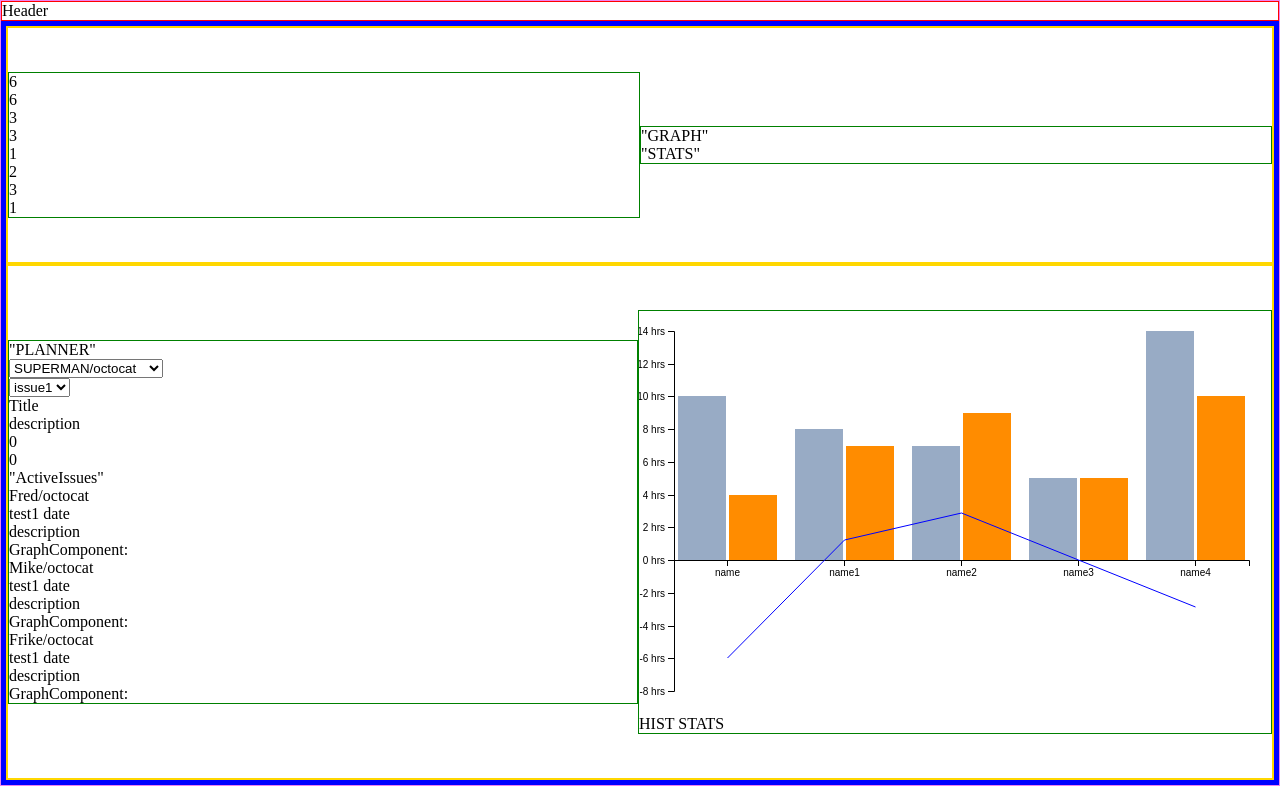
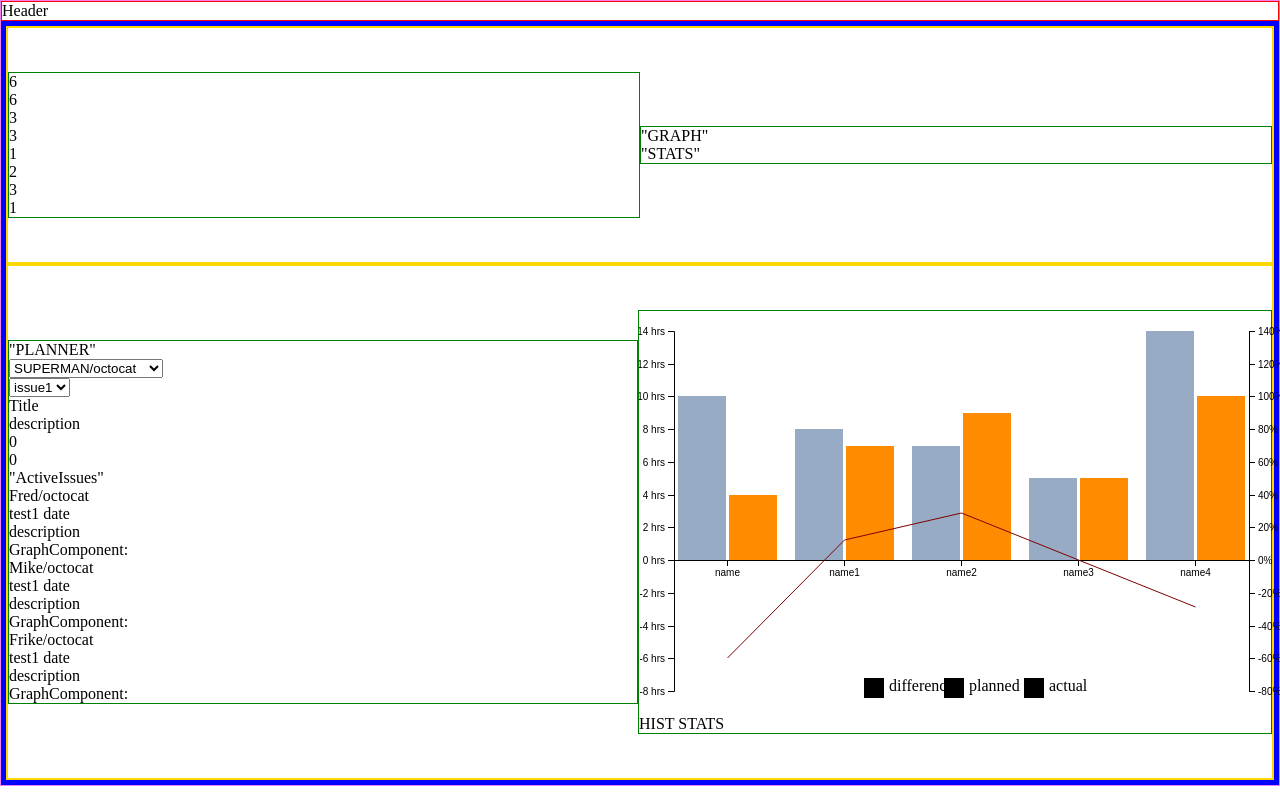
Before and after one commit to Banz-Lou/Pomocode, a React app: page / in a window 1280 px wide. Built offline with nearby package versions, Linux system fonts and the light colour scheme.

Commit message:
Second Yaxis working, variablizing legend

```diff
--- a/src/components/Vizualizations/HistoricalChart.js
+++ b/src/components/Vizualizations/HistoricalChart.js
@@ -2,7 +2,7 @@ import React, { Component } from 'react';
 import * as d3 from 'd3';
 import { HistDetDimensions } from './dimensions.js';
 
-const { width, height, margin } = HistDetDimensions;
+const { width, height, margin, colors } = HistDetDimensions;
 
 const data = [
 	{
@@ -36,11 +36,14 @@ const data = [
 		difference: -28.6
 	}
 ];
-data.columns = ['issue', 'planned', 'actual'];
+
+//TO DO:  Convert to dynamic using Object.keys.  !!Data from server should be in order issue->difference->planned->acutal
+data.columns = ['issue', 'difference', 'planned', 'actual'];
 data.y0 = 'Time';
 data.y1 = '%';
 
-const keys = data.columns.slice(1);
+const keys = data.columns.slice(2);
+const legendKeys = data.columns.slice(1);
 
 class HistoricalChart extends Component {
 	state = {
@@ -50,6 +53,7 @@ class HistoricalChart extends Component {
 
 	xAxis = d3.axisBottom();
 	yAxis = d3.axisLeft().tickFormat(d => `${d} hrs`);
+	yAxisRight = d3.axisRight().tickFormat(d => `${d}%`);
 
 	static getDerivedStateFromProps(nextProps, prevState) {
 		//Creates scale for each set of bar's container
@@ -79,11 +83,6 @@ class HistoricalChart extends Component {
 
 		//Helper to identify where the new "0" point is on the Y-Axis
 		var xAxisPosition = y(0);
-
-		var colors = {
-			planned: '#98abc5',
-			actual: '#ff8c00'
-		};
 
 		const containers = data.map(d => x0(d.issue));
 
@@ -119,7 +118,7 @@ class HistoricalChart extends Component {
 			.y(d => yPercentScale(d.difference));
 
 		const lineGraph = line(data);
-		return { bars, containers, x0, y, xAxisPosition, lineGraph };
+		return { bars, containers, x0, y, xAxisPosition, lineGraph, yPercentScale };
 	}
 
 	componentDidMount() {
@@ -127,6 +126,8 @@ class HistoricalChart extends Component {
 		d3.select(this.refs.xAxis).call(this.xAxis);
 		this.yAxis.scale(this.state.y);
 		d3.select(this.refs.yAxis).call(this.yAxis);
+		this.yAxisRight.scale(this.state.yPercentScale);
+		d3.select(this.refs.yAxisRight).call(this.yAxisRight);
 	}
 
 	render() {
@@ -150,12 +151,27 @@ class HistoricalChart extends Component {
 					transform={`translate(0, ${this.state.xAxisPosition})`}
 				/>
 				<g ref="yAxis" transform={`translate(${margin.left}, 0)`} />
+				<g
+					ref="yAxisRight"
+					transform={`translate(${width - margin.right}, 0)`}
+				/>
 				<path
 					d={this.state.lineGraph}
 					fill="none"
-					stroke="blue"
+					stroke={colors.difference}
 					transform={`translate(${this.state.x0.bandwidth() / 2}, 0)`}
 				/>
+				<g
+					ref="legend"
+					transform={`translate(${width / 2 - 100},${height - margin.bottom})`}
+				>
+					{legendKeys.map((d, i) => (
+						<g key={d} transform={`translate(${i * 80},0)`}>
+							<rect y="-13" width="20" height="20" fill={colors.d} />
+							<text transform={`translate(25,0)`}>{d}</text>
+						</g>
+					))}
+				</g>
 			</svg>
 		);
 	}
--- a/src/components/Vizualizations/dimensions.js
+++ b/src/components/Vizualizations/dimensions.js
@@ -1,7 +1,17 @@
 const HistDetDimensions = {
 	width: 650,
 	height: 400,
-	margin: { top: 20, right: 40, bottom: 20, left: 35 }
+	margin: { top: 20, right: 40, bottom: 20, left: 35 },
+	colors: {
+		planned: '#98abc5',
+		actual: '#ff8c00',
+		difference: 'maroon'
+	},
+	legend: {
+		rect: 2,
+		spacing: 2,
+		height: 2
+	}
 };
 
 module.exports = {
```
